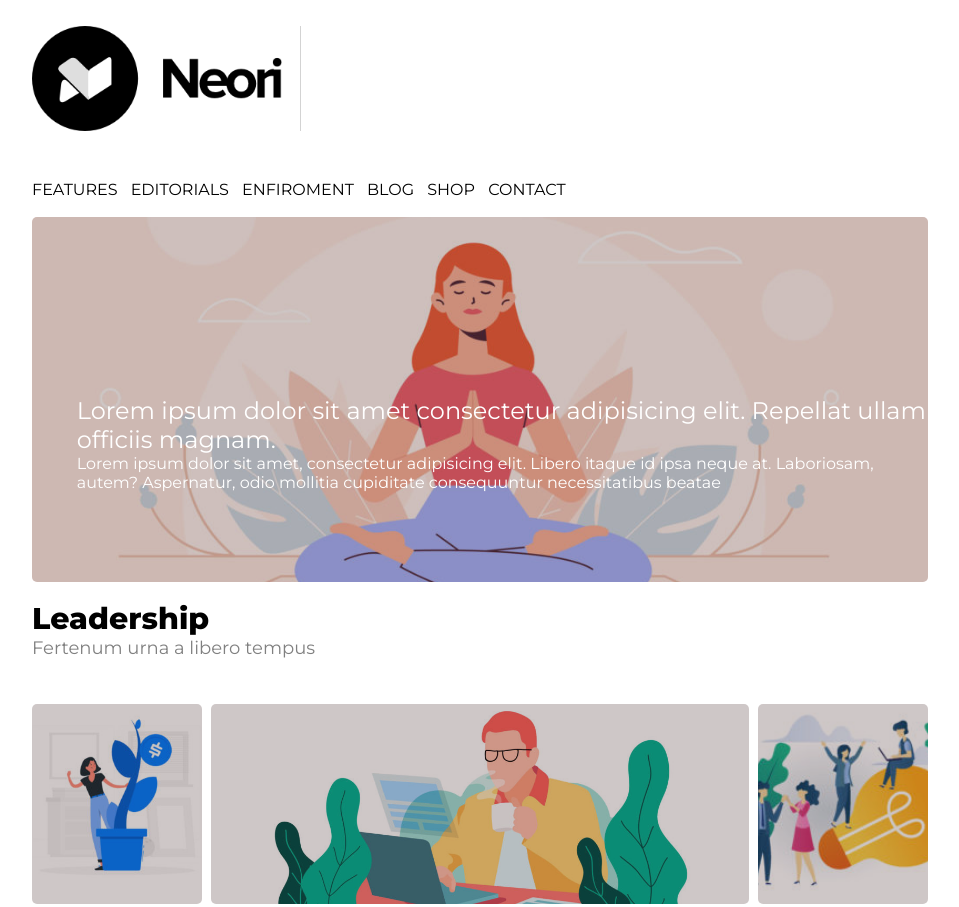
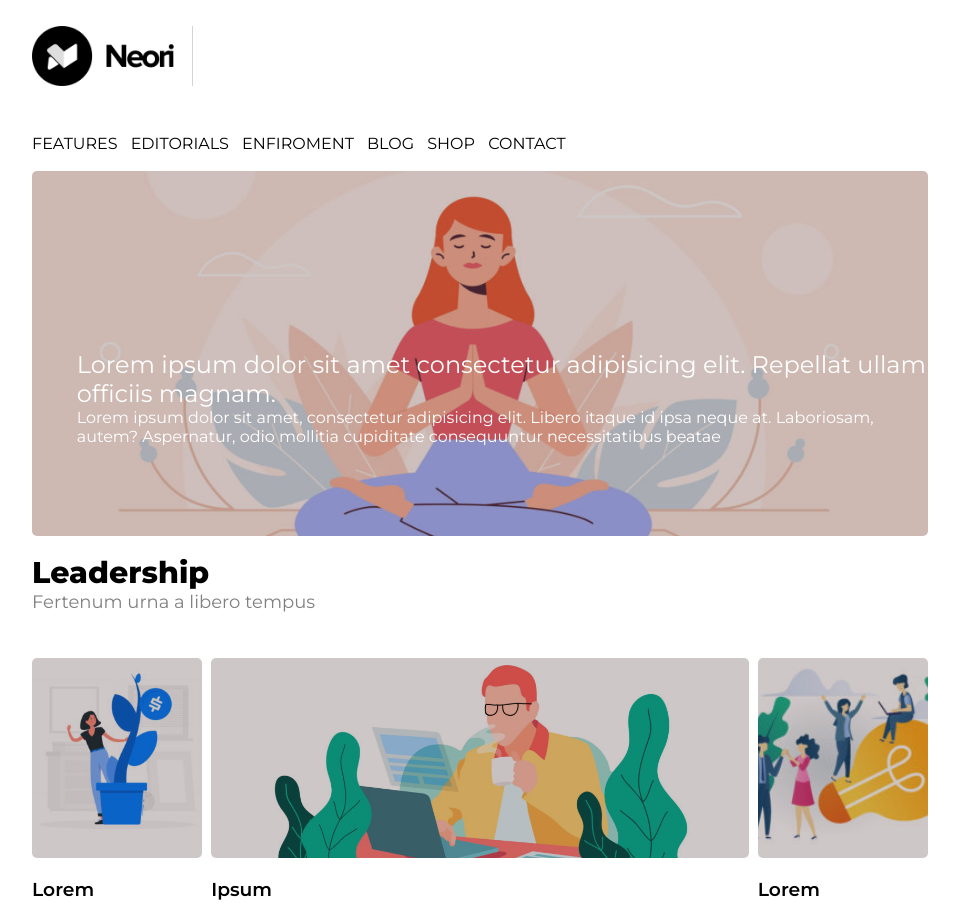
Before and after one commit to MarianoPd/htmlcss-wp, a plain HTML site: page index.html in a window 1280 px wide. Shown: the top 907 px of the page, without its empty margins (160-1119 px from the left). Drawn offline with Linux system fonts and the light colour scheme.

Commit message:
sistemato logo con misura fissa

```diff
--- a/css/style.css
+++ b/css/style.css
@@ -29,7 +29,7 @@
     margin-bottom: 2%;
 }
 img.logo{
-    width: 30%;
+    height: 60px;
     border-radius: 0;
     padding-right: 2%;
     border-right: 1px solid lightgray;
```
